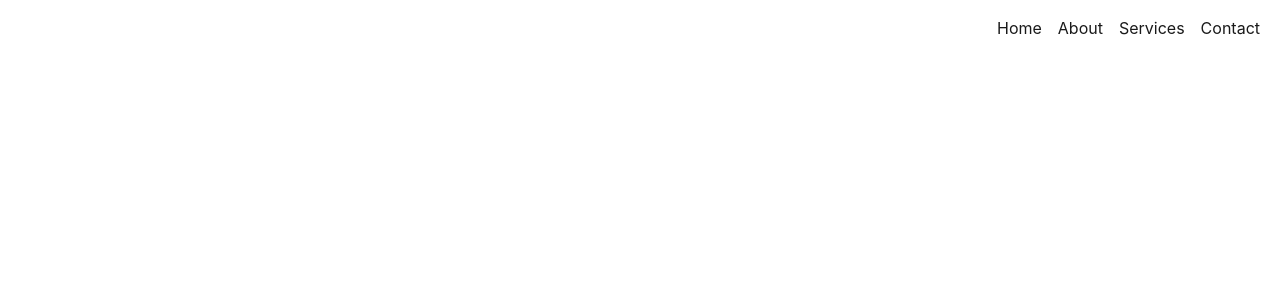
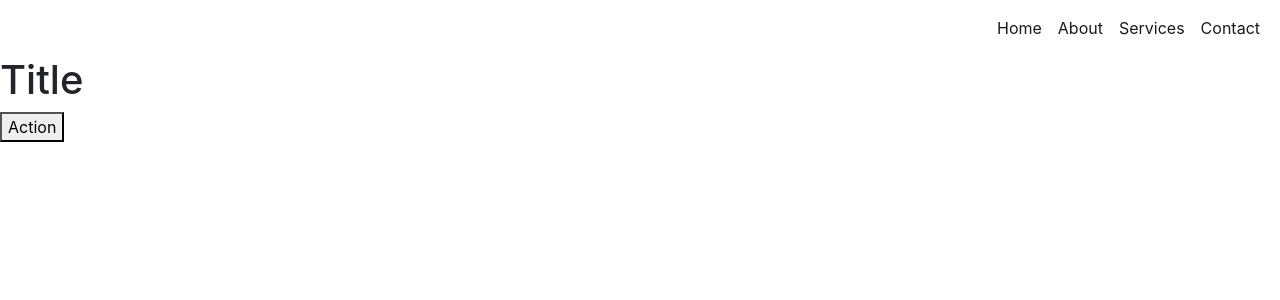
Before and after one commit to Nimoscmp/web-design-template, a React (Create React App) app: page / in a window 1280 px wide. Shown: the top 300 px of the page. Built offline with nearby package versions, Linux system fonts and the light colour scheme.

Commit message:
Set main structure to home and add it to app

```diff
--- a/src/App.js
+++ b/src/App.js
@@ -1,10 +1,15 @@
 import Header from "./components/header/Header";
+import Home from "./components/home/Home";
 
 
 function App() {
   return (
     <>
       <Header/>
+
+      <main>
+        <Home/>
+      </main>
     </>
   );
 }
--- a/src/components/home/Home.jsx
+++ b/src/components/home/Home.jsx
@@ -1,7 +1,15 @@
 const Home = () => {
     return (
     <>
-
+        <section>
+            <div>
+                <h1>Title</h1>
+                <button>Action</button>
+                <img src="" alt="" />
+                <div className="trapezoid"></div>
+                <div className="figure"></div>
+            </div>
+        </section>
     </>
     )
 }
```
